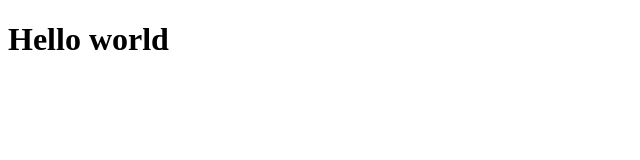
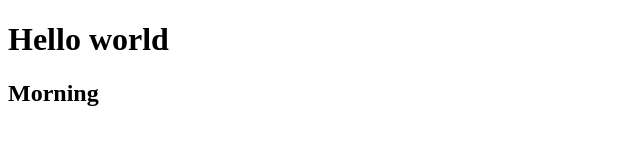
Before and after one commit to RamirezIngrid/Prueba-2-GIT, a plain HTML site: page index.html in a window 1280 px wide. Shown: the whole page, without its empty margins (0-640 px from the left). Drawn offline with Linux system fonts and the light colour scheme.

Commit message:
H2 commit

```diff
--- a/index.html
+++ b/index.html
@@ -7,6 +7,6 @@
 </head>
 <body>
     <h1>Hello world</h1>
-
+    <h2>Morning</h2>
 </body>
 </html>
```
